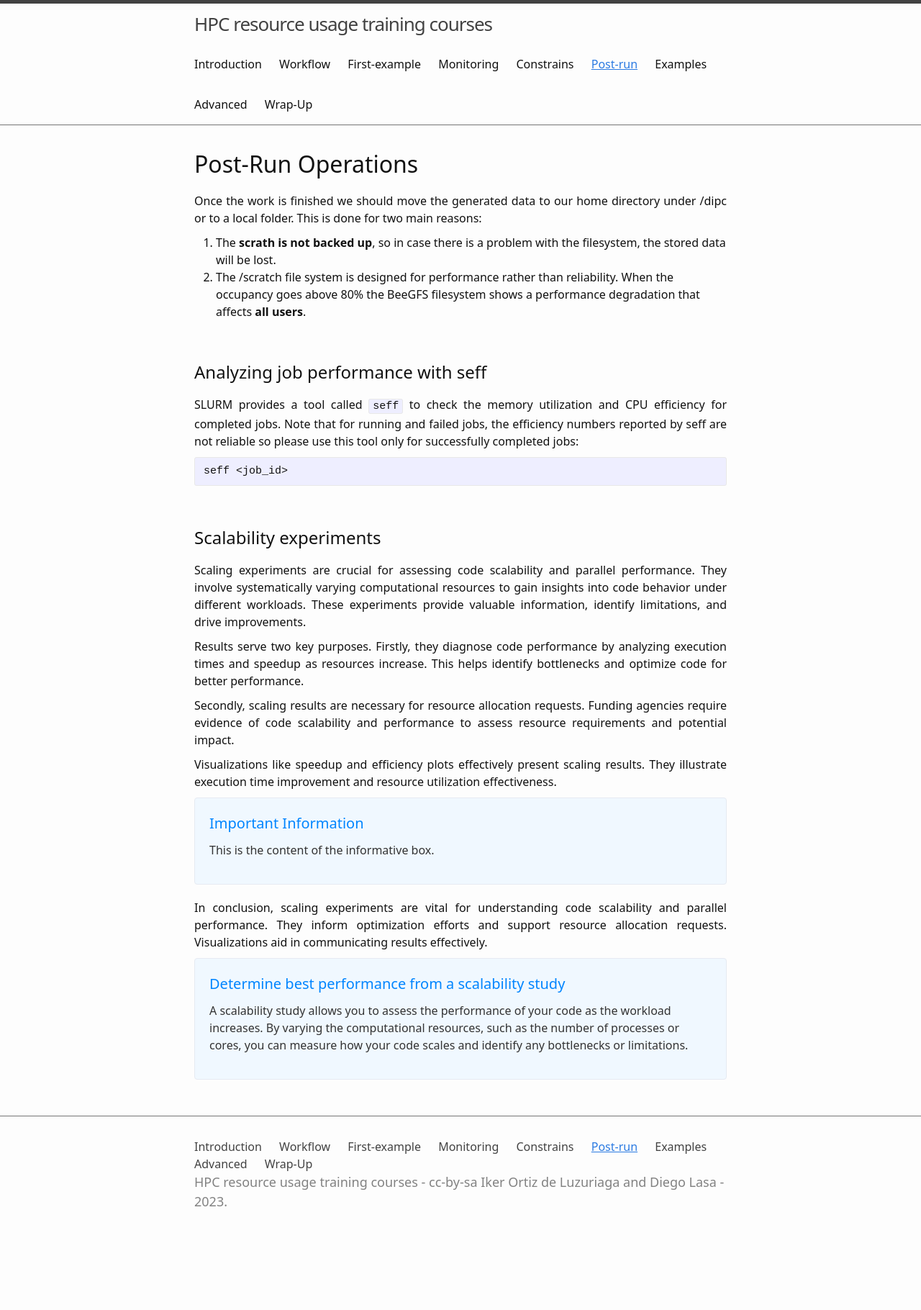
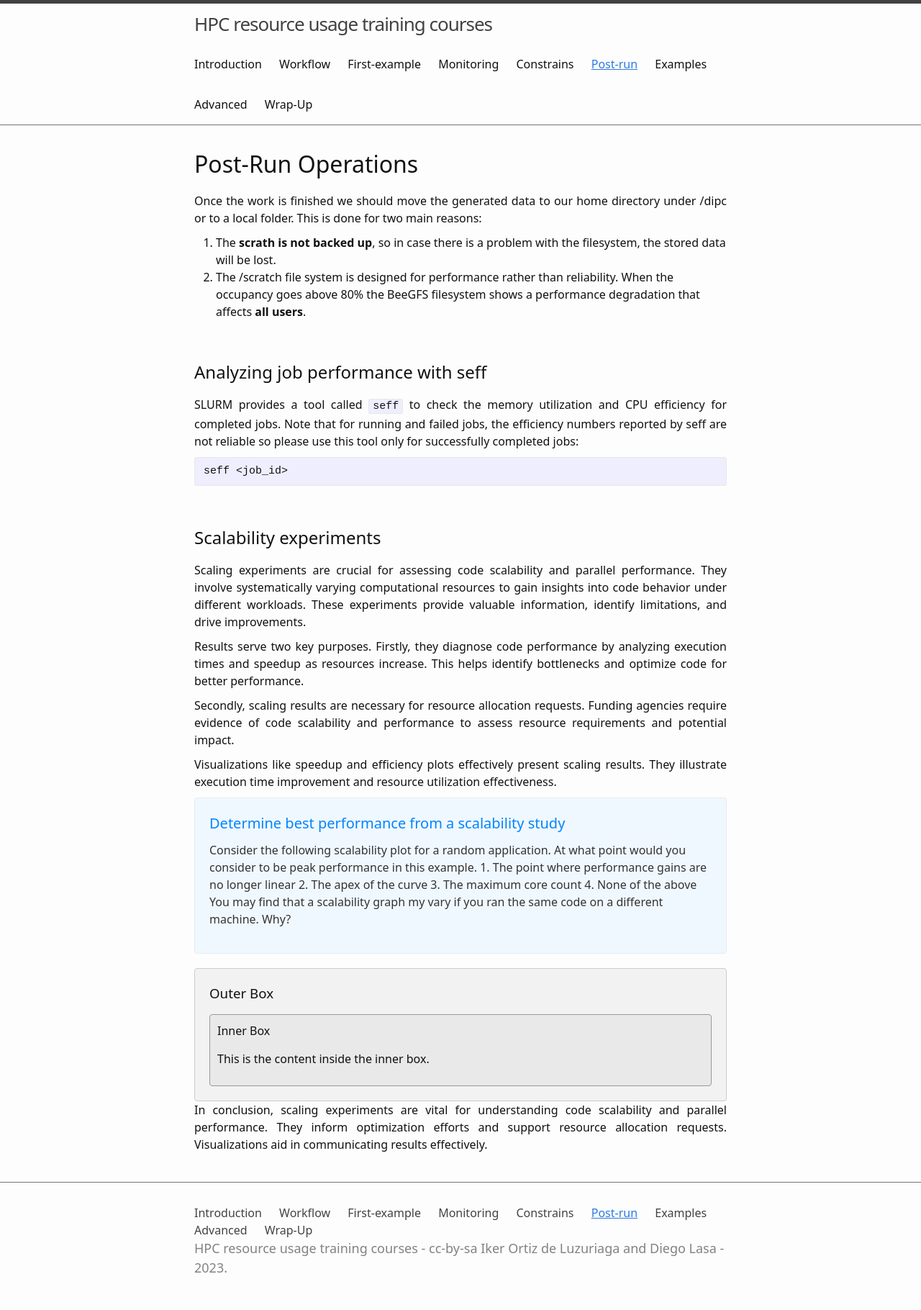
Before and after one commit to dipc-cc/slurm-training, a Jekyll site: the page built from 6_postrun.md, in a window 1280 px wide. Shown: the whole page at 72% size. Built offline with Jekyll 4.4.1, drawn with Linux system fonts in a browser that asks for light colours; some web fonts are replaced; before the commit the page ends 1728 px from its top, so only the background shows below that.

Commit message:
adding info box to 6.lesson

```diff
--- a/6_postrun.md
+++ b/6_postrun.md
@@ -50,41 +50,6 @@ Visualizations like speedup and efficiency plots effectively present scaling res
 
 <style>
   .info-box {
-    background-color: #c7e9c0; /* Green color */
-    padding: 10px;
-    border: 1px solid #92d693; /* Lighter shade of green for the border */
-    border-radius: 4px;
-  }
-
-  .info-box h3 {
-    font-size: 18px;
-    margin-bottom: 10px;
-    color: #333; /* Optional: Change the heading color if desired */
-  }
-
-  .info-box p {
-    font-size: 14px;
-    line-height: 1.5;
-    color: #333; /* Optional: Change the paragraph text color if desired */
-  }
-</style>
-
-
-<div class="info-box">
-  <h3>Important Information</h3>
-  <p>This is the content of the informative box.</p>
-</div>
-
-
-
-<div align="justify" class="text">
-In conclusion, scaling experiments are vital for understanding code scalability and parallel performance. They inform optimization efforts and support resource allocation requests. Visualizations aid in communicating results effectively.
-</div>
-
-
-
-<style>
-  .info-box {
     background-color: #f0f8ff;
     padding: 20px;
     border: 1px solid #e6eaf2;
@@ -108,6 +73,46 @@ In conclusion, scaling experiments are vital for understanding code scalability
 <div class="info-box">
   <h3>Determine best performance from a scalability study</h3>
   <p>
-    A scalability study allows you to assess the performance of your code as the workload increases. By varying the computational resources, such as the number of processes or cores, you can measure how your code scales and identify any bottlenecks or limitations.
+    Consider the following scalability plot for a random application.
+
+At what point would you consider to be peak performance in this example.
+
+    1. The point where performance gains are no longer linear
+    2. The apex of the curve
+    3. The maximum core count
+    4. None of the above
+
+You may find that a scalability graph my vary if you ran the same code on a different machine. Why?
   </p>
 </div>
+
+
+<style>
+  .outer-box {
+    background-color: #f2f2f2;
+    padding: 20px;
+    border: 1px solid #ccc;
+    border-radius: 4px;
+  }
+
+  .inner-box {
+    background-color: #e9e9e9;
+    padding: 10px;
+    border: 1px solid #999;
+    border-radius: 4px;
+  }
+</style>
+
+<div class="outer-box">
+  <h3>Outer Box</h3>
+
+  <div class="inner-box">
+    <h4>Inner Box</h4>
+    <p>This is the content inside the inner box.</p>
+  </div>
+</div>
+
+
+<div align="justify" class="text">
+In conclusion, scaling experiments are vital for understanding code scalability and parallel performance. They inform optimization efforts and support resource allocation requests. Visualizations aid in communicating results effectively.
+</div>
```
